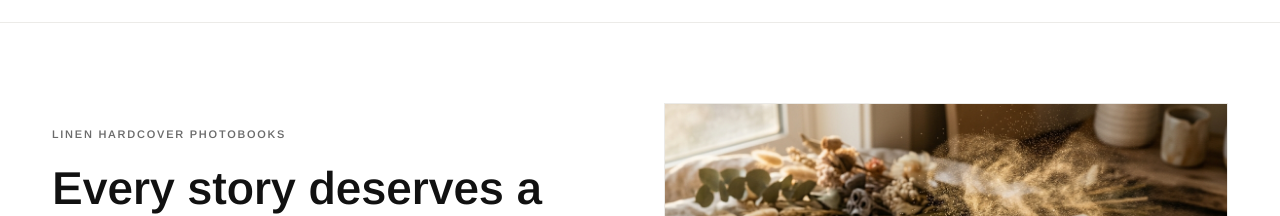
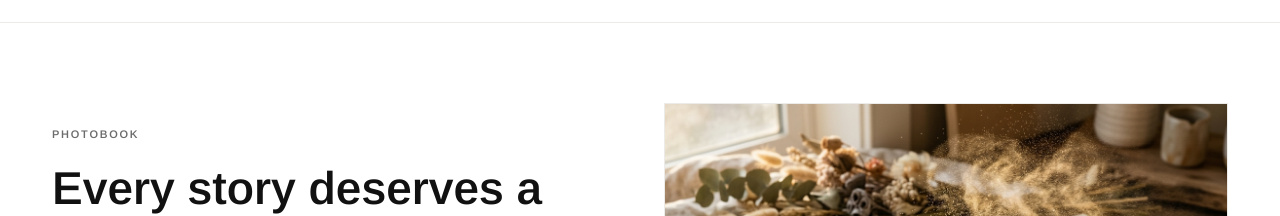
Before and after one commit to uiuxbyahsan/theestoryhousee, a Next.js app: page /shop in a window 1280 px wide. Shown: the part 1120-1336 px from the top of the page. Built offline with nearby package versions, Linux system fonts and the light colour scheme.

Commit message:
Update eyebrow to Photobook on shop all page

```diff
--- a/app/shop/page.tsx
+++ b/app/shop/page.tsx
@@ -115,7 +115,7 @@ function ShopContent() {
         <Container>
           <div className="grid items-center gap-12 lg:grid-cols-2">
             <Reveal>
-              <p className="eyebrow text-text-muted">Linen Hardcover Photobooks</p>
+              <p className="eyebrow text-text-muted">Photobook</p>
               <Headline
                 as="h2"
                 before="Every story deserves a"
```
